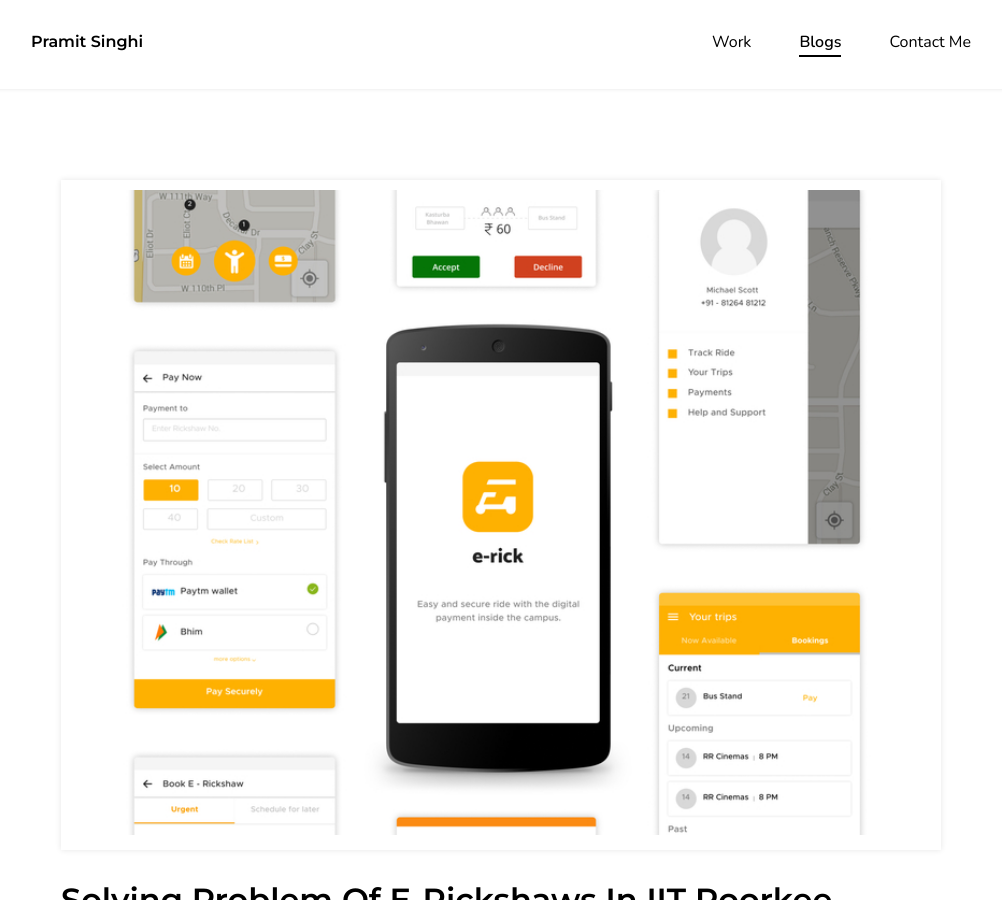
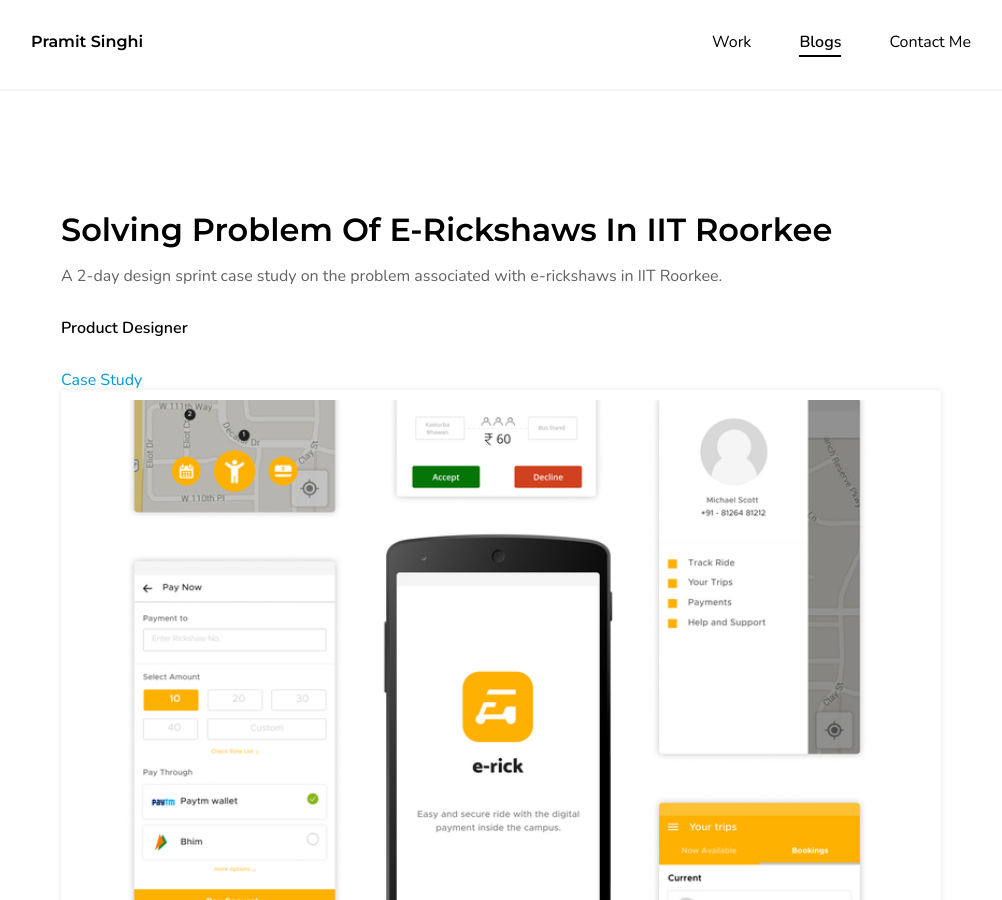
Before and after one commit to shkamaru/shkamaru.github.io, a Jekyll site: the page built from blogs.html, in a window 1280 px wide and 900 px high. Shown: the whole window, without its empty margins (139-1141 px from the left). Built offline with Jekyll 4.4.1, drawn with Linux system fonts in a browser that asks for light colours; nearby versions of some CDN libraries.

Commit message:
Fixed Content Order in Blog

```diff
--- a/_includes/blogs.html
+++ b/_includes/blogs.html
@@ -1,9 +1,6 @@
 <div class="blogs-wrapper" id="blogs">
     {% for blog in site.data.blogs %}
         <div class="blog">
-            <div class="blog-image-wrapper">
-                <img class="blog-image" src="/assets/images/{{ blog.title }}.png" alt="{{ blog.title }}" />
-            </div>
             <div class="blog-info-wrapper">
                 <div class="blog-info-inner">
                     <div class="blog-info">
@@ -24,6 +21,9 @@
                     </a>
                 </div>
             </div>
+            <div class="blog-image-wrapper">
+                <img class="blog-image" src="/assets/images/{{ blog.title }}.png" alt="{{ blog.title }}" />
+            </div>
         </div>
     {% endfor %}
 </div>
```
